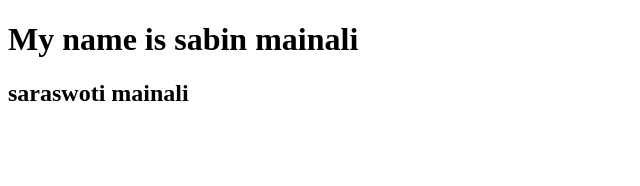
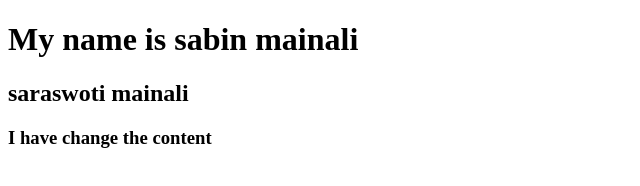
Before and after one commit to YubiiRajKhatiwada/Demo, a plain HTML site: page index.html in a window 1280 px wide. Shown: the whole page, without its empty margins (0-640 px from the left). Drawn offline with Linux system fonts and the light colour scheme.

Commit message:
new change

```diff
--- a/index.html
+++ b/index.html
@@ -8,5 +8,6 @@
 <body>
     <h1>My name is sabin mainali </h1>
     <h2> saraswoti mainali</h2>
+    <H3>I have change the content</H3>
 </body>
 </html>
```
